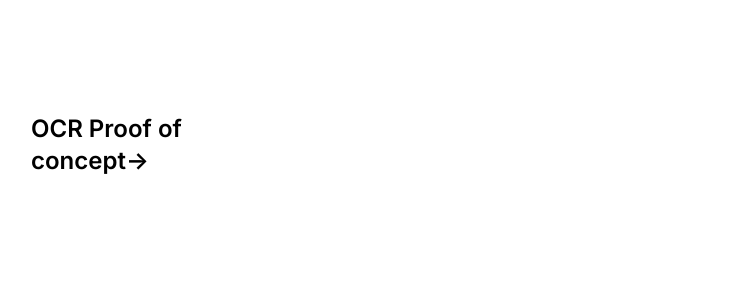
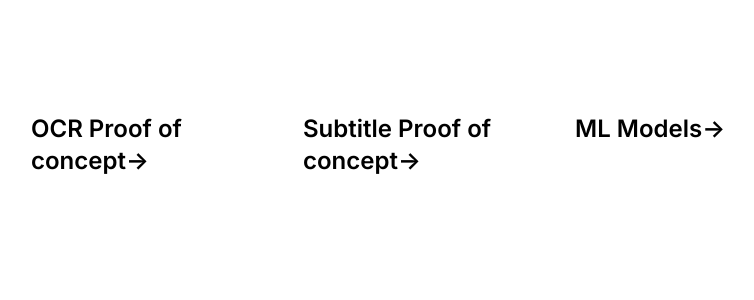
Before and after one commit to pedromshin/pedroshin.dev, a Next.js app: page / in a window 1280 px wide. Shown: the top 300 px of the page, without its empty margins (86-840 px from the left). Built offline with nearby package versions, Linux system fonts and the light colour scheme.

Commit message:
initial page buttons and pages

```diff
--- a/src/pages/index.tsx
+++ b/src/pages/index.tsx
@@ -20,63 +20,32 @@ export default function Home() {
             </span>
           </h2>
         </a>
-
-        {/* <a
-          href="https://nextjs.org/learn?utm_source=create-next-app&utm_medium=default-template-tw&utm_campaign=create-next-app"
+        <a
+          href="/ocr"
           className="group rounded-lg border border-transparent px-5 py-4 transition-colors hover:border-gray-300 hover:bg-gray-100 hover:dark:border-neutral-700 hover:dark:bg-neutral-800/30"
           target="_blank"
           rel="noopener noreferrer"
         >
           <h2 className={`${inter.className} mb-3 text-2xl font-semibold`}>
-            Learn{" "}
+            Subtitle Proof of concept
             <span className="inline-block transition-transform group-hover:translate-x-1 motion-reduce:transform-none">
               -&gt;
             </span>
           </h2>
-          <p
-            className={`${inter.className} m-0 max-w-[30ch] text-sm opacity-50`}
-          >
-            Learn about Next.js in an interactive course with&nbsp;quizzes!
-          </p>
         </a>
-
         <a
-          href="https://vercel.com/templates?framework=next.js&utm_source=create-next-app&utm_medium=default-template-tw&utm_campaign=create-next-app"
+          href="/ocr"
           className="group rounded-lg border border-transparent px-5 py-4 transition-colors hover:border-gray-300 hover:bg-gray-100 hover:dark:border-neutral-700 hover:dark:bg-neutral-800/30"
           target="_blank"
           rel="noopener noreferrer"
         >
           <h2 className={`${inter.className} mb-3 text-2xl font-semibold`}>
-            Templates{" "}
+            ML Models
             <span className="inline-block transition-transform group-hover:translate-x-1 motion-reduce:transform-none">
               -&gt;
             </span>
           </h2>
-          <p
-            className={`${inter.className} m-0 max-w-[30ch] text-sm opacity-50`}
-          >
-            Discover and deploy boilerplate example Next.js&nbsp;projects.
-          </p>
         </a>
-
-        <a
-          href="https://vercel.com/new?utm_source=create-next-app&utm_medium=default-template-tw&utm_campaign=create-next-app"
-          className="group rounded-lg border border-transparent px-5 py-4 transition-colors hover:border-gray-300 hover:bg-gray-100 hover:dark:border-neutral-700 hover:dark:bg-neutral-800/30"
-          target="_blank"
-          rel="noopener noreferrer"
-        >
-          <h2 className={`${inter.className} mb-3 text-2xl font-semibold`}>
-            Deploy{" "}
-            <span className="inline-block transition-transform group-hover:translate-x-1 motion-reduce:transform-none">
-              -&gt;
-            </span>
-          </h2>
-          <p
-            className={`${inter.className} m-0 max-w-[30ch] text-sm opacity-50`}
-          >
-            Instantly deploy your Next.js site to a shareable URL with Vercel.
-          </p>
-        </a> */}
       </div>
     </main>
   );
--- /dev/null
+++ b/src/pages/ml/index.tsx
@@ -0,0 +1,7 @@
+const ML = () => {
+  return (
+    <div>
+      <h1>ML</h1>
+    </div>
+  );
+};
--- /dev/null
+++ b/src/pages/subtitle/index.tsx
@@ -0,0 +1,7 @@
+export const Subtitle = () => {
+  return (
+    <>
+      <h1>Subtitle</h1>
+    </>
+  );
+};
```
